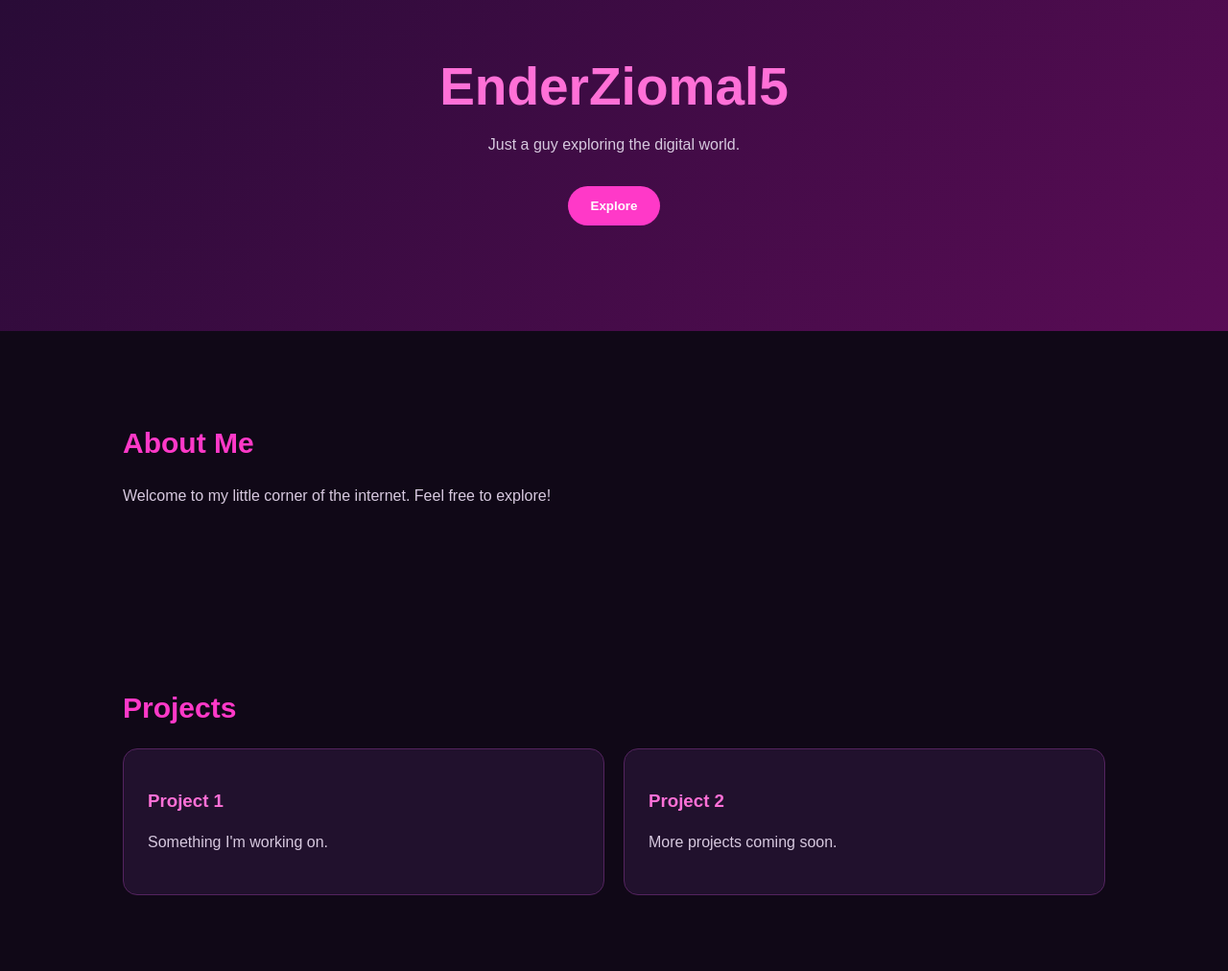
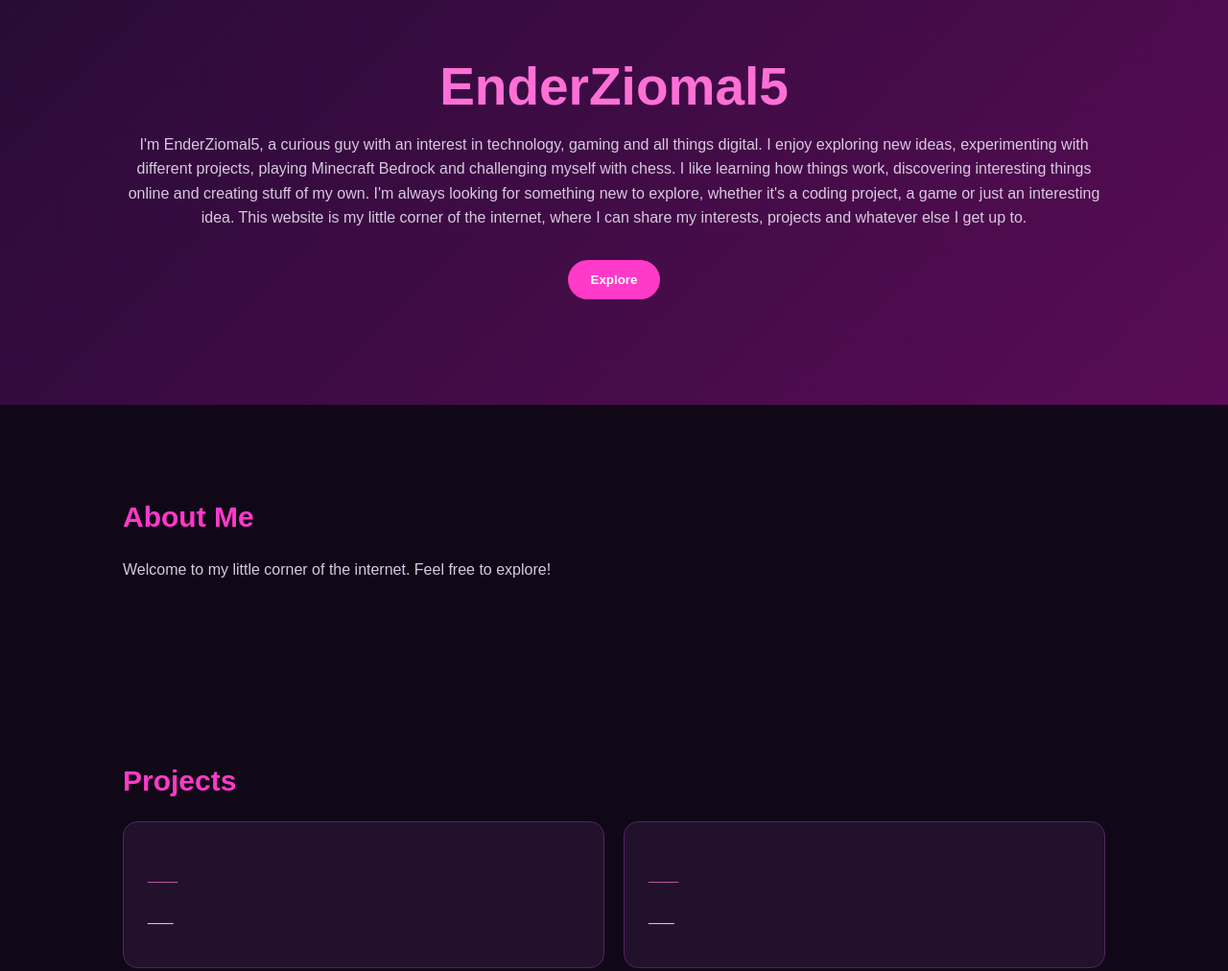
Before and after one commit to EnderZiomal5/enderziomal5.github.io, a plain HTML site: page index.html in a window 1280 px wide. Shown: the part 160-1172 px from the top of the page at 96% size. Drawn offline with Linux system fonts and the light colour scheme.

Commit message:
Updated index.html bio

```diff
--- a/index.html
+++ b/index.html
@@ -166,7 +166,8 @@ footer {
 <!-- HOME -->
 <section class="hero" id="home">
     <h1>EnderZiomal5</h1>
-    <p>Just a guy exploring the digital world.</p>
+    <p>I'm EnderZiomal5, a curious guy with an interest in technology, gaming and all things digital. I enjoy exploring new ideas, experimenting with different projects, playing Minecraft Bedrock and challenging myself with chess. I like learning how things work, discovering interesting things online and creating stuff of my own. I'm always looking for something new to explore, whether it's a coding project, a game or just an interesting idea. This website is my little corner of the internet, where I can share my interests, projects and whatever else I get up to.
+        </p>
 
     <a href="#about">
         <button>Explore</button>
@@ -189,13 +190,13 @@ footer {
     <div class="card-container">
 
         <div class="card">
-            <h3>Project 1</h3>
-            <p>Something I'm working on.</p>
+            <h3>___</h3>
+            <p>___</p>
         </div>
 
         <div class="card">
-            <h3>Project 2</h3>
-            <p>More projects coming soon.</p>
+            <h3>___</h3>
+            <p>___</p>
         </div>
 
     </div>
```
